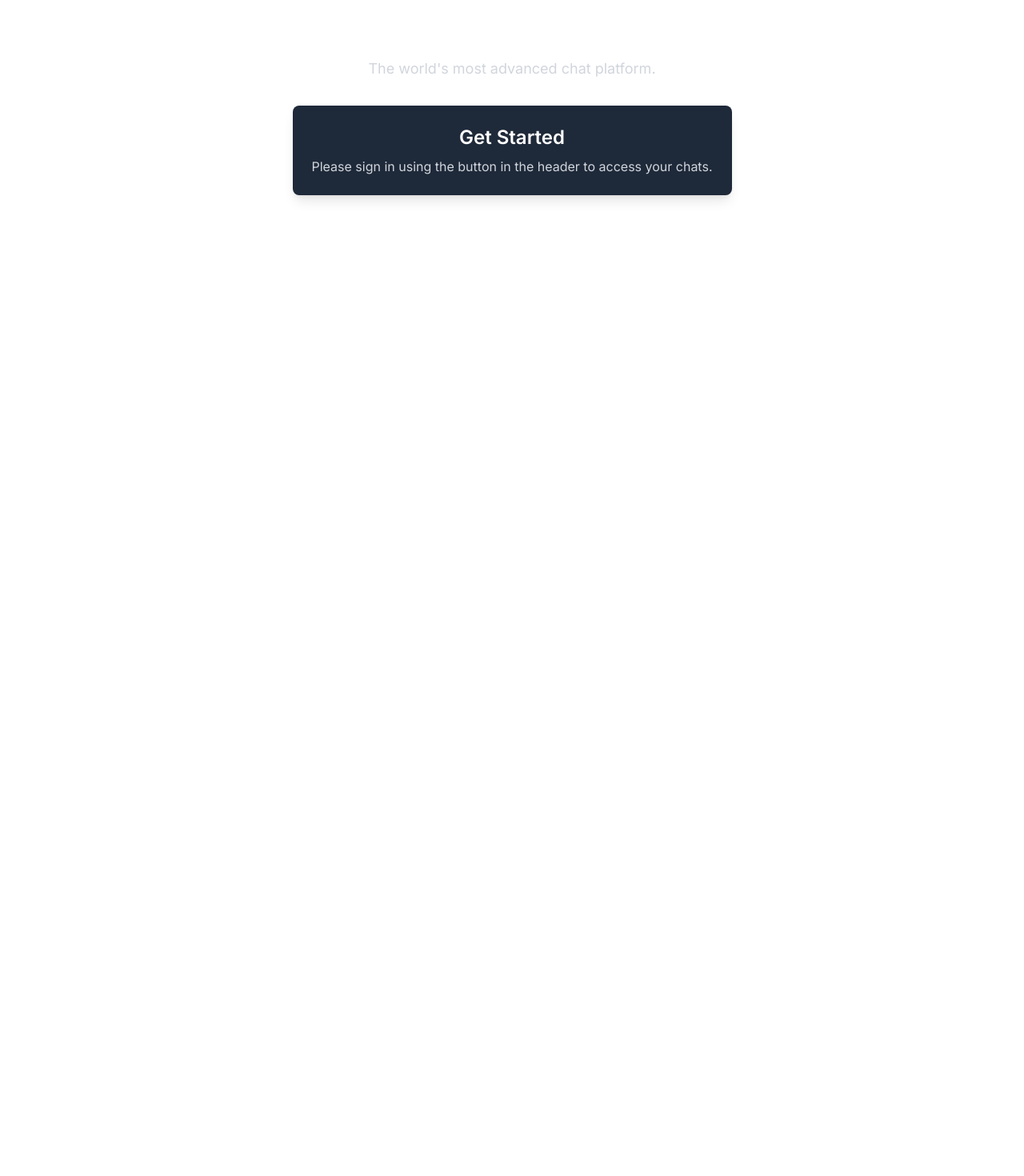
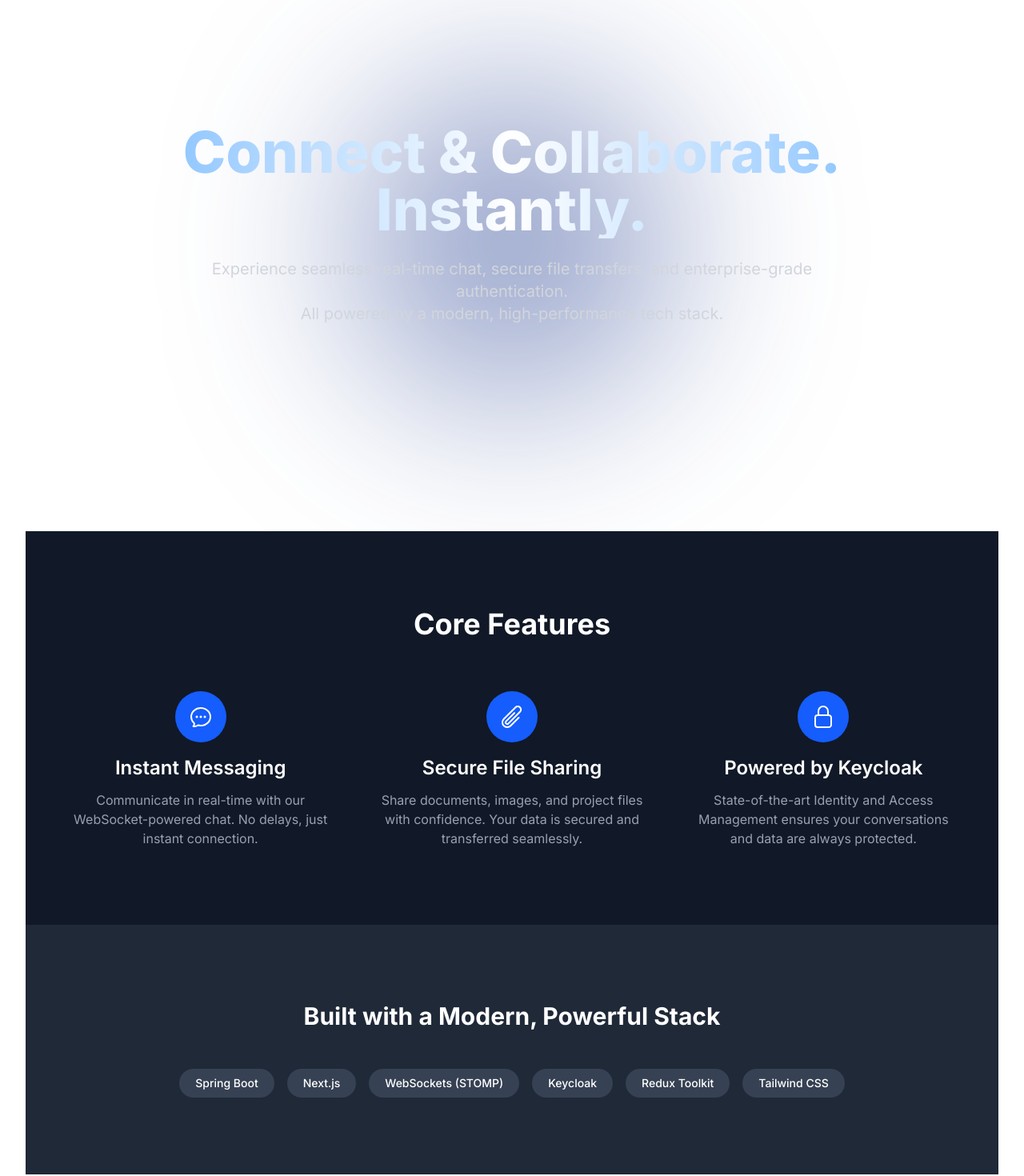
Before and after one commit to Admiral-Simo/opm-socket, a Next.js app in the folder frontend/: page / in a window 1280 px wide. Shown: the part 160-1630 px from the top of the page at 80% size. Before the commit the page ends 800 px from the top, so only its background shows below. Built offline with nearby package versions, Linux system fonts and the light colour scheme; no server answers.

Commit message:
frontend: landing page construction

```diff
--- a/frontend/app/page.tsx
+++ b/frontend/app/page.tsx
@@ -1,16 +1,116 @@
+import {
+  ChatBubbleOvalLeftEllipsisIcon,
+  PaperClipIcon,
+  LockClosedIcon,
+} from "@heroicons/react/24/outline";
+
 export default function Home() {
   return (
-    <div className="flex flex-col items-center justify-center pt-16 text-center">
-      <h1 className="mb-4 text-5xl font-bold text-white">Welcome to ChatApp</h1>
-      <p className="mb-8 text-lg text-gray-300">
-        The world's most advanced chat platform.
-      </p>
-      <div className="rounded-lg bg-gray-800 p-6 shadow-lg">
-        <h2 className="mb-2 text-2xl font-semibold text-white">Get Started</h2>
-        <p className="text-gray-300">
-          Please sign in using the button in the header to access your chats.
-        </p>
-      </div>
+    <div className="relative overflow-hidden">
+      {/* Hero Section */}
+      <section className="relative flex min-h-[calc(100vh-80px)] flex-col items-center justify-center py-20 text-center">
+        {/* Abstract background glow */}
+        <div className="absolute left-1/2 top-1/2 -z-10 h-96 w-96 -translate-x-1/2 -translate-y-1/2 rounded-full bg-blue-900/50 blur-[120px]" />
+
+        <div className="container mx-auto max-w-4xl px-4">
+          <h1 className="mb-6 bg-gradient-to-r from-blue-300 via-white to-blue-300 bg-clip-text text-5xl font-extrabold text-transparent md:text-7xl">
+            Connect & Collaborate. Instantly.
+          </h1>
+          <p className="mb-12 text-lg text-gray-300 md:text-xl">
+            Experience seamless real-time chat, secure file transfers, and
+            enterprise-grade authentication.
+            <br />
+            All powered by a modern, high-performance tech stack.
+          </p>
+        </div>
+      </section>
+
+      {/* Features Section */}
+      <section
+        className="py-24"
+        style={{ backgroundColor: "#111827" /* bg-gray-900 */ }}
+      >
+        <div className="container mx-auto max-w-6xl px-4">
+          <h2 className="mb-16 text-center text-4xl font-bold text-white">
+            Core Features
+          </h2>
+          <div className="grid grid-cols-1 gap-12 md:grid-cols-3">
+            {/* Feature 1: Real-Time Chat */}
+            <div className="flex flex-col items-center text-center">
+              <div className="mb-4 flex h-16 w-16 items-center justify-center rounded-full bg-blue-600 text-white">
+                <ChatBubbleOvalLeftEllipsisIcon className="h-8 w-8" />
+              </div>
+              <h3 className="mb-3 text-2xl font-semibold text-white">
+                Instant Messaging
+              </h3>
+              <p className="text-gray-400">
+                Communicate in real-time with our WebSocket-powered chat. No
+                delays, just instant connection.
+              </p>
+            </div>
+
+            {/* Feature 2: Secure File Transfer */}
+            <div className="flex flex-col items-center text-center">
+              <div className="mb-4 flex h-16 w-16 items-center justify-center rounded-full bg-blue-600 text-white">
+                <PaperClipIcon className="h-8 w-8" />
+              </div>
+              <h3 className="mb-3 text-2xl font-semibold text-white">
+                Secure File Sharing
+              </h3>
+              <p className="text-gray-400">
+                Share documents, images, and project files with confidence. Your
+                data is secured and transferred seamlessly.
+              </p>
+            </div>
+
+            {/* Feature 3: Enterprise Security */}
+            <div className="flex flex-col items-center text-center">
+              <div className="mb-4 flex h-16 w-16 items-center justify-center rounded-full bg-blue-600 text-white">
+                <LockClosedIcon className="h-8 w-8" />
+              </div>
+              <h3 className="mb-3 text-2xl font-semibold text-white">
+                Powered by Keycloak
+              </h3>
+              <p className="text-gray-400">
+                State-of-the-art Identity and Access Management ensures your
+                conversations and data are always protected.
+              </p>
+            </div>
+          </div>
+        </div>
+      </section>
+
+      {/* Tech Stack Section */}
+      <section
+        className="py-24"
+        style={{ backgroundColor: "#1F2937" /* bg-gray-800 */ }}
+      >
+        <div className="container mx-auto max-w-4xl px-4 text-center">
+          <h2 className="mb-12 text-3xl font-bold text-white">
+            Built with a Modern, Powerful Stack
+          </h2>
+          <div className="flex flex-wrap justify-center gap-4">
+            <span className="rounded-full bg-gray-700 px-5 py-2 text-sm font-medium text-white">
+              Spring Boot
+            </span>
+            <span className="rounded-full bg-gray-700 px-5 py-2 text-sm font-medium text-white">
+              Next.js
+            </span>
+            <span className="rounded-full bg-gray-700 px-5 py-2 text-sm font-medium text-white">
+              WebSockets (STOMP)
+            </span>
+            <span className="rounded-full bg-gray-700 px-5 py-2 text-sm font-medium text-white">
+              Keycloak
+            </span>
+            <span className="rounded-full bg-gray-700 px-5 py-2 text-sm font-medium text-white">
+              Redux Toolkit
+            </span>
+            <span className="rounded-full bg-gray-700 px-5 py-2 text-sm font-medium text-white">
+              Tailwind CSS
+            </span>
+          </div>
+        </div>
+      </section>
     </div>
   );
 }
--- a/frontend/package.json
+++ b/frontend/package.json
@@ -9,6 +9,7 @@
     "lint": "eslint"
   },
   "dependencies": {
+    "@heroicons/react": "^2.2.0",
     "@reduxjs/toolkit": "^2.10.1",
     "next": "16.0.1",
     "next-auth": "^4.24.13",
```
Also changed, not shown: 1 other file (tests, documents, lock files or other folders).
